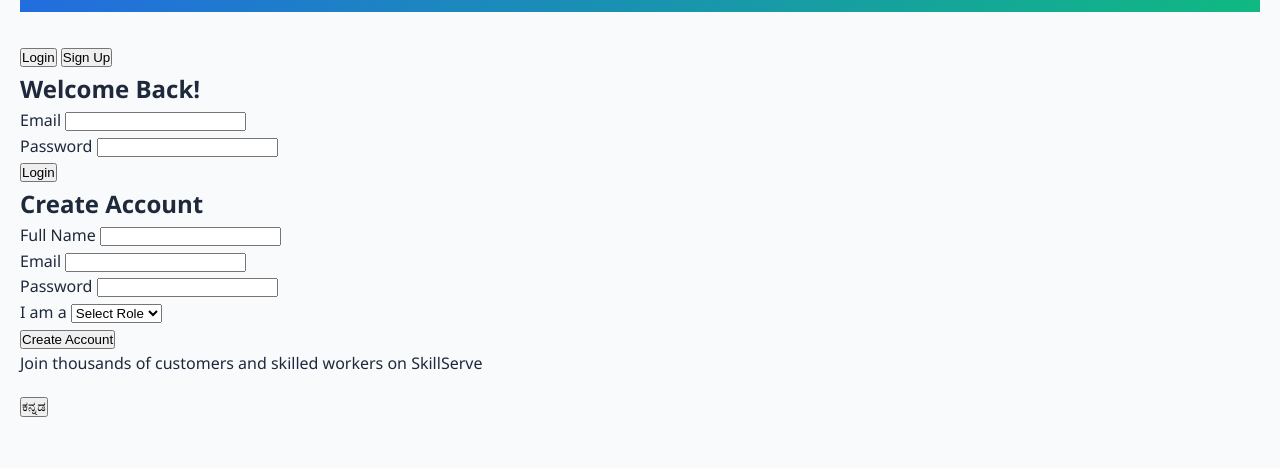
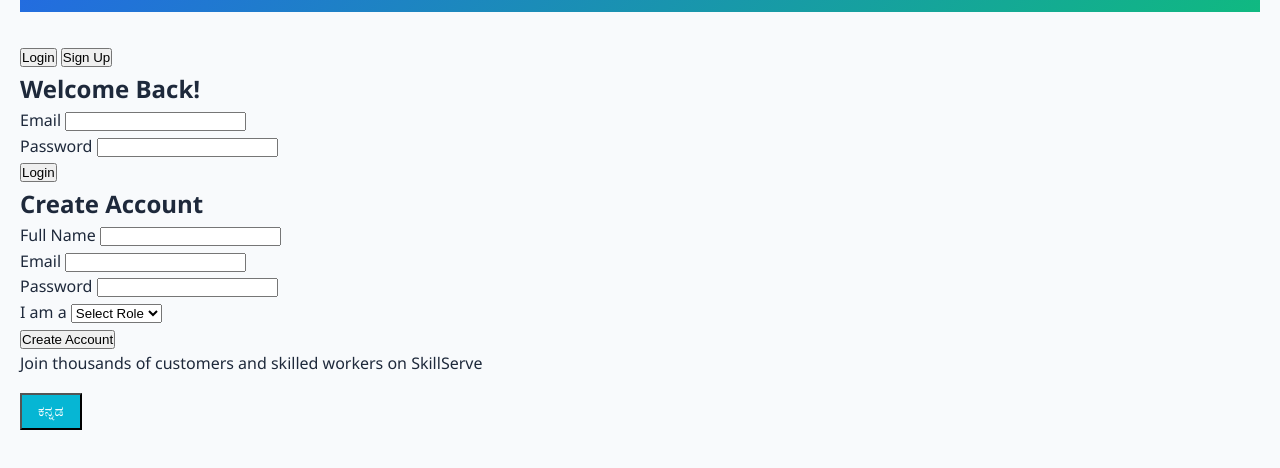
Before and after one commit to nagarjunpl/Skill-Serve, a plain HTML site: page index.html in a window 1280 px wide. Shown: the part 152-620 px from the top of the page. Drawn offline with Linux system fonts and the light colour scheme; a script that the page names is missing.

Commit message:
Update styles.css

```diff
--- a/styles.css
+++ b/styles.css
@@ -99,3 +99,19 @@ body {
     background-color: var(--primary-color);
     color: white;
 }
+
+/* Language Toggle Button */
+.language-toggle {
+    background-color: var(--language-color);
+    color: white;
+    font-size: 0.9rem;
+    padding: 0.5rem 1rem;
+    white-space: nowrap;
+    font-weight: 500;
+}
+
+.language-toggle:hover {
+    background-color: var(--language-hover);
+    transform: translateY(-2px);
+    box-shadow: var(--shadow);
+}
```
